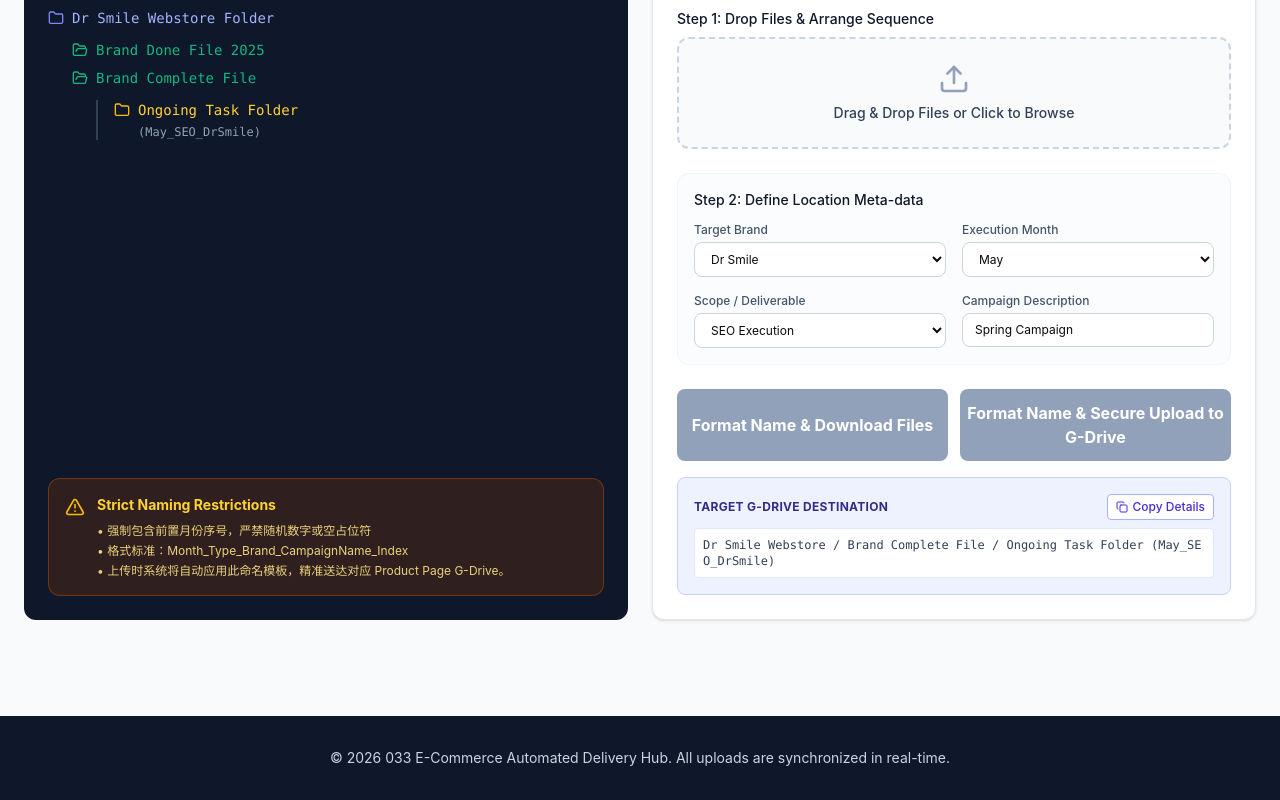
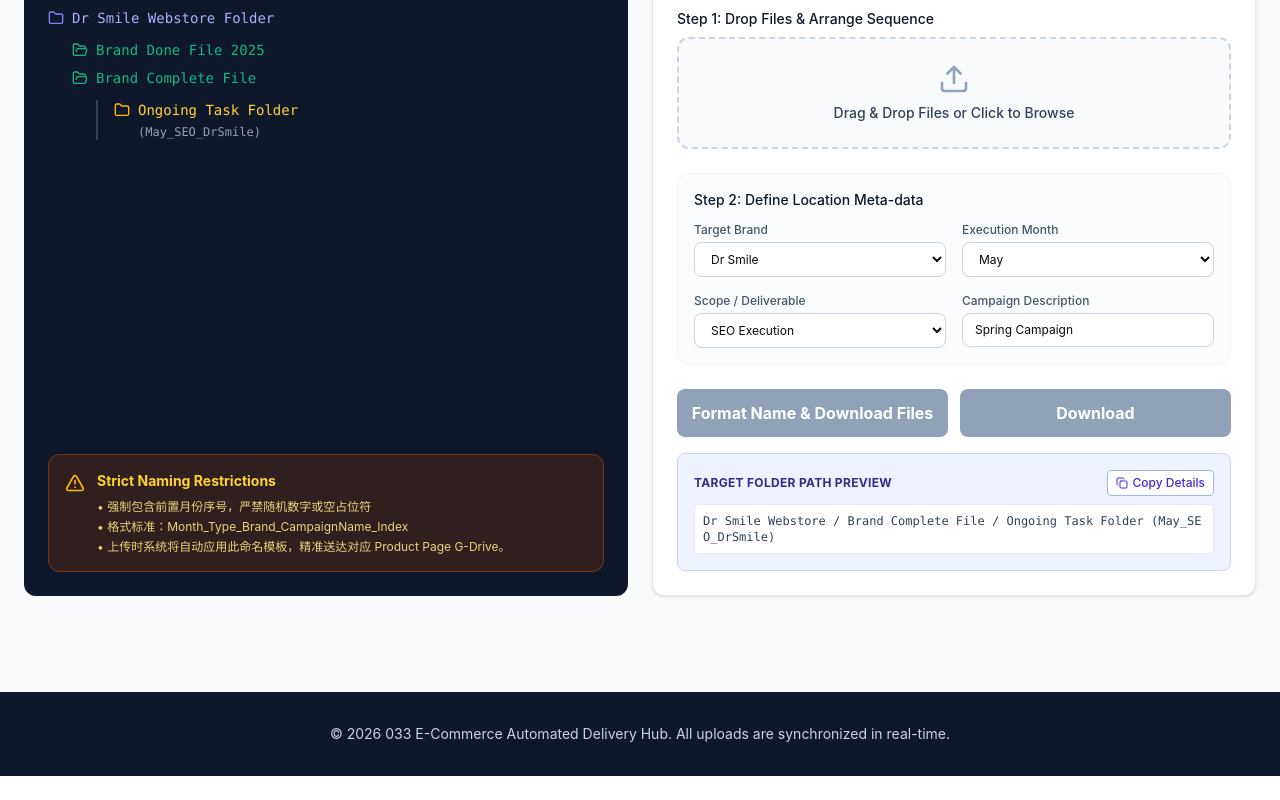
Before and after one commit to JieHuiLee/b2b-ecommerce-dashboard, a React (Vite) app: page / in a window 1280 px wide. Shown: the part 853-1653 px from the top of the page. After the commit the page ends 1629 px from the top, so only its background shows below. Built offline with nearby package versions, Linux system fonts and the light colour scheme.

Commit message:
Rename upload button to download and remove G-Drive wording

```diff
--- a/src/app/components/FileSubmissionSection.tsx
+++ b/src/app/components/FileSubmissionSection.tsx
@@ -159,7 +159,7 @@
         });
       }
 
-      setUploadStatus({ success: true, message: `Successfully structured and uploaded ${managedFiles.length} files to Google Drive!` });
+      setUploadStatus({ success: true, message: `Successfully processed ${managedFiles.length} files.` });
       setManagedFiles([]); // 上传成功后清空文件队列
     } catch (error) {
       console.error(error);
@@ -374,7 +374,7 @@
                   Uploading...
                 </>
               ) : (
-                "Format Name & Secure Upload to G-Drive"
+                "Download"
               )}
             </button>
           </div>
@@ -389,7 +389,7 @@
           {/* 路径与总体预览区 */}
           <div className="bg-indigo-50 border border-indigo-200 rounded-lg p-4">
             <div className="flex items-center justify-between mb-2">
-              <div className="text-xs font-bold text-indigo-900 uppercase tracking-wide">Target G-Drive Destination</div>
+              <div className="text-xs font-bold text-indigo-900 uppercase tracking-wide">Target Folder Path Preview</div>
               <button onClick={handleCopy} className="px-2 py-1 bg-white border border-indigo-300 text-indigo-700 rounded text-xs flex items-center gap-1">
                 {copied ? <Check className="w-3 h-3" /> : <Copy className="w-3 h-3" />} Copy Details
               </button>
```
